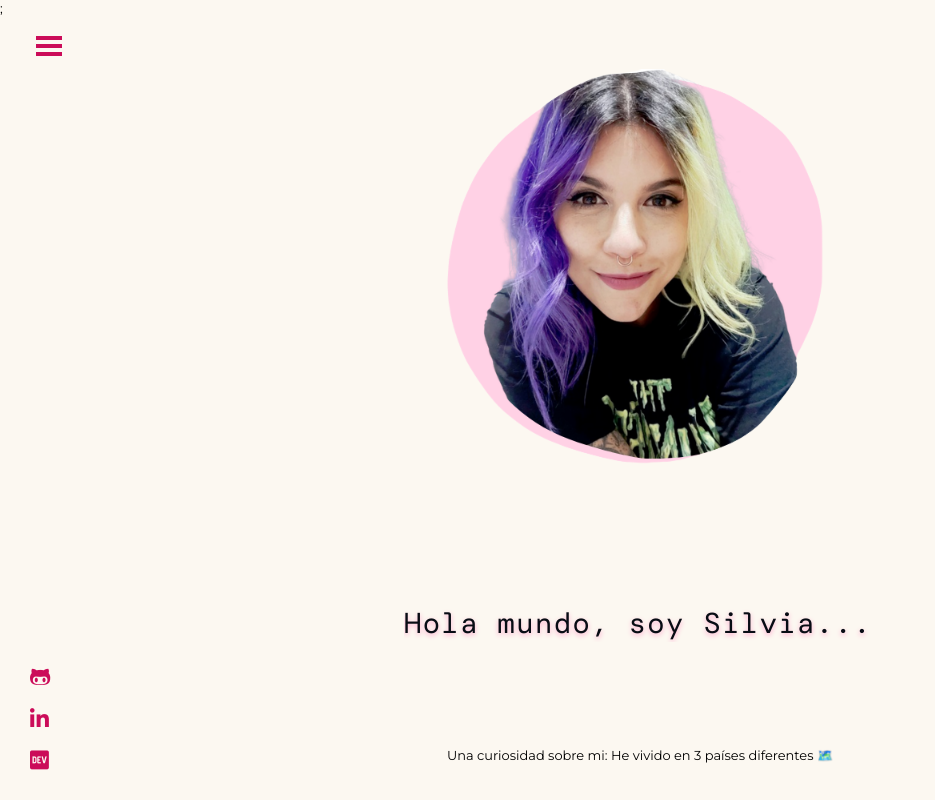
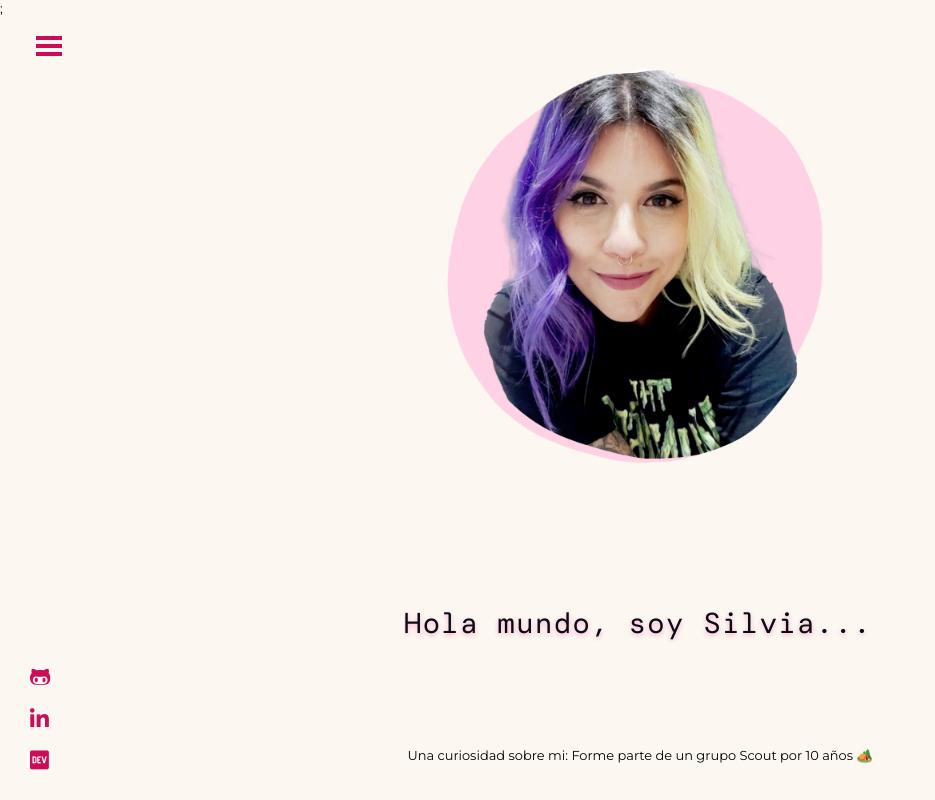
Before and after one commit to silviaespanagil/portfolio, a React (Create React App) app: page / in a window 1280 px wide. Shown: the top 800 px of the page, without its empty margins (0-935 px from the left). Built offline with nearby package versions, Linux system fonts and the light colour scheme; a web font is replaced by a local one.

Commit message:
Fix details in components and styles

```diff
--- a/src/components/Facts.js
+++ b/src/components/Facts.js
@@ -10,14 +10,17 @@ const Facts = () => {
   });
 
   //Random number function to take an index number to render
-  const randomFact = Math.floor(Math.random() * facts.length);
+
+  const randomFact = () => {
+    return Math.floor(Math.random() * facts.length);
+  };
 
   return (
-    <>
-      <p className="presentation__facts">
-        Una curiosidad sobre mi: {facts[randomFact]}
+    <div className="presentation__facts">
+      <p className="presentation__facts--fact">
+        Una curiosidad sobre mi: {facts[randomFact()]}
       </p>
-    </>
+    </div>
   );
 };
 export default React.memo(Facts);
--- a/src/components/GoTop.js
+++ b/src/components/GoTop.js
@@ -3,10 +3,7 @@ const GoTop = (props) => {
     <>
       <div className={props.showGoTop} onClick={props.scrollUp}>
         <section className="goTop">
-          <i
-            className="goTop__text fas fa-chevron-up"
-            class="fas fa-chevron-up"
-          ></i>
+          <i className="goTop__text fas fa-chevron-up"></i>
         </section>
       </div>
     </>
--- a/src/components/ProjectList.js
+++ b/src/components/ProjectList.js
@@ -18,6 +18,7 @@ const ProjectList = () => {
         </li>
       );
     }
+    return { project };
   });
   return (
     <>
--- a/src/stylesheets/layout/_presentation.scss
+++ b/src/stylesheets/layout/_presentation.scss
@@ -9,7 +9,11 @@
     width: 80%;
   }
   &__facts {
-    text-align: center;
+    display: flex;
+    align-items: center;
+    &--fact {
+      text-align: center;
+    }
   }
 }
 
```
